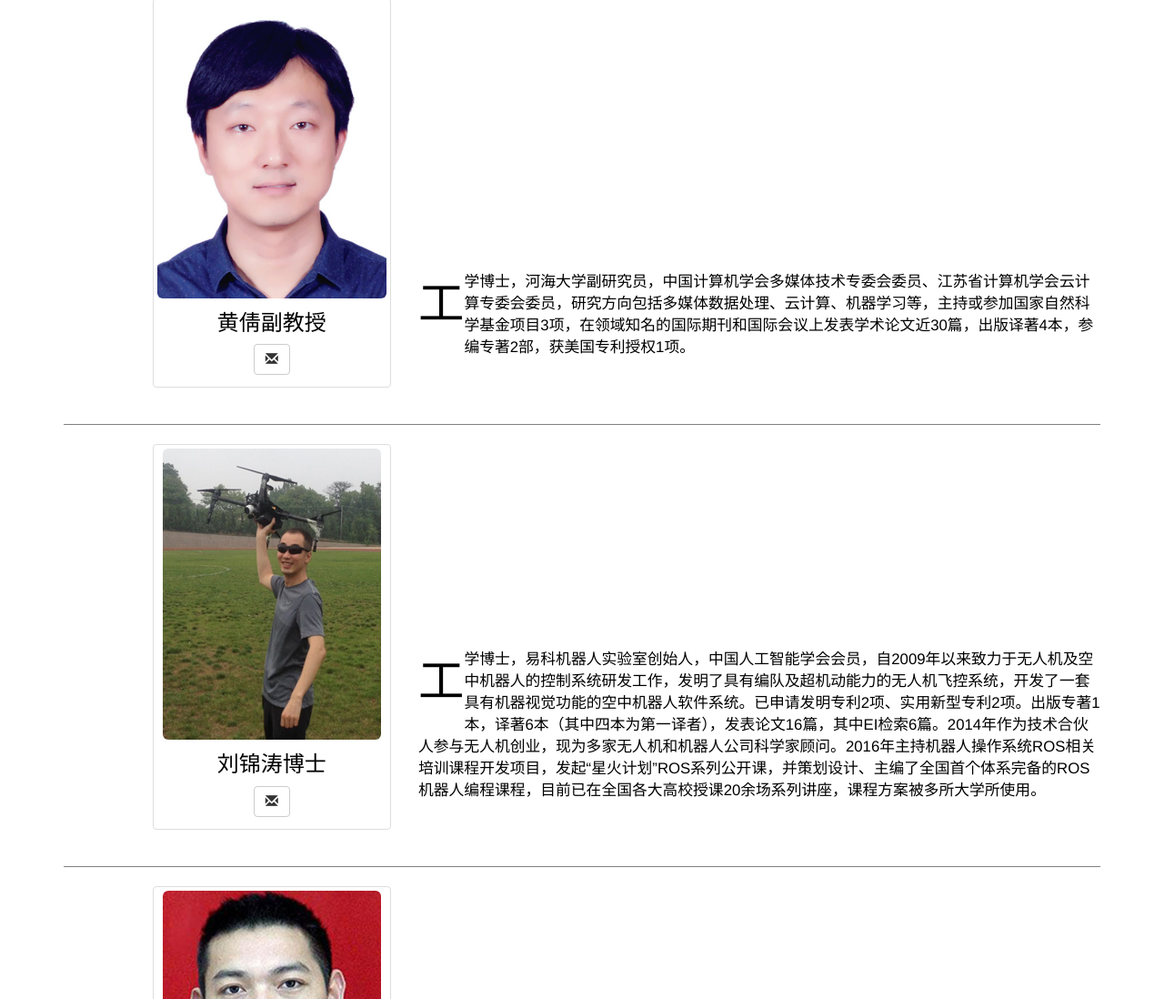
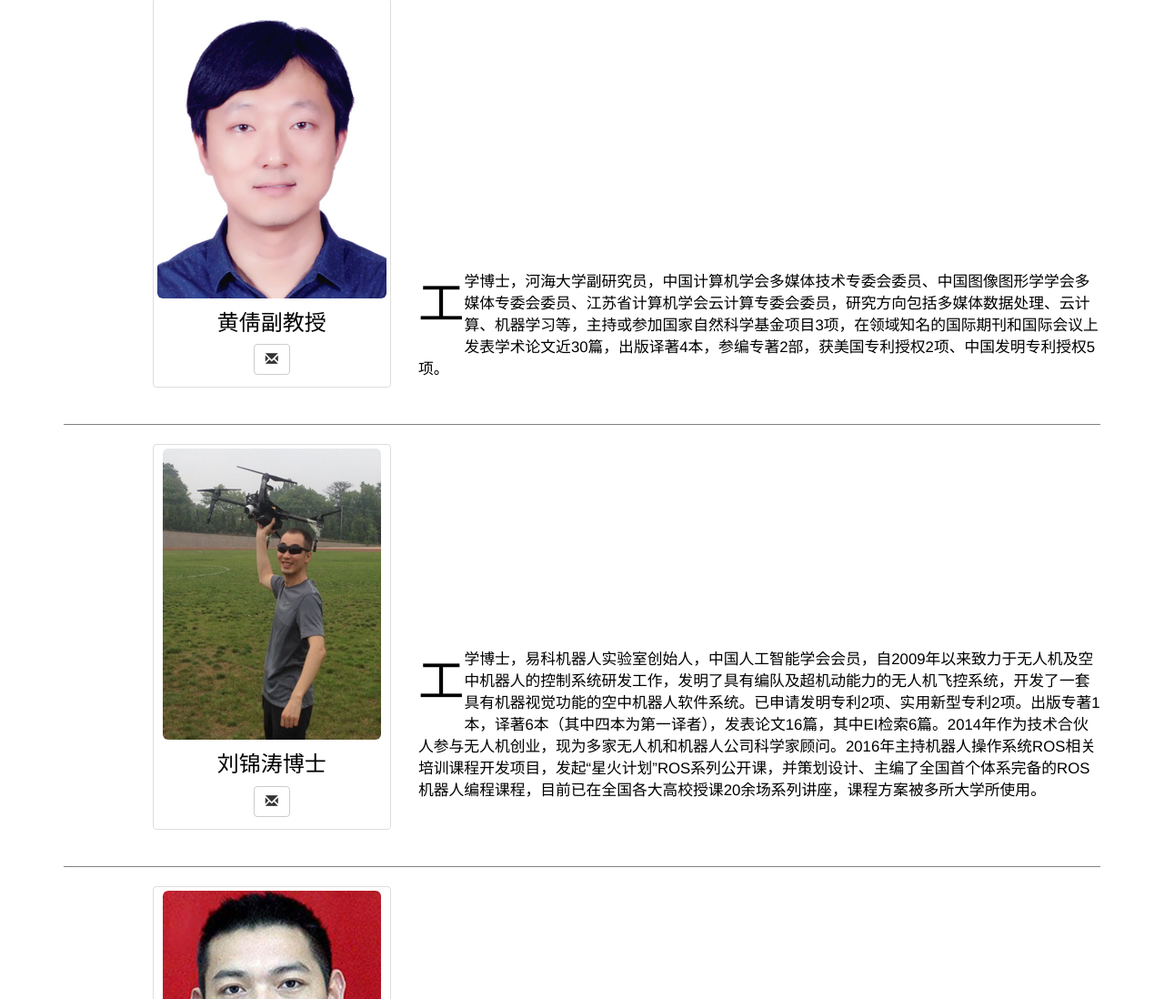
Before and after one commit to BlackAnt02/BlackAnt02.github.io, a plain HTML site: page aboutus.html in a window 1280 px wide. Shown: the part 695-1793 px from the top of the page at 91% size. Drawn offline with Linux system fonts and the light colour scheme.

Commit message:
Update aboutus.html

```diff
--- a/aboutus.html
+++ b/aboutus.html
@@ -110,7 +110,7 @@
   			</div>
 			<div class="col-md-8 col-sm-8 col-xs-12">
 				<div style="color:black;float:bottom;margin-top:40%;font-size:120%">
-					<p><p style="font-size:300%;float:left">工</p>学博士，河海大学副研究员，中国计算机学会多媒体技术专委会委员、江苏省计算机学会云计算专委会委员，研究方向包括多媒体数据处理、云计算、机器学习等，主持或参加国家自然科学基金项目3项，在领域知名的国际期刊和国际会议上发表学术论文近30篇，出版译著4本，参编专著2部，获美国专利授权1项。</p>
+					<p><p style="font-size:300%;float:left">工</p>学博士，河海大学副研究员，中国计算机学会多媒体技术专委会委员、中国图像图形学学会多媒体专委会委员、江苏省计算机学会云计算专委会委员，研究方向包括多媒体数据处理、云计算、机器学习等，主持或参加国家自然科学基金项目3项，在领域知名的国际期刊和国际会议上发表学术论文近30篇，出版译著4本，参编专著2部，获美国专利授权2项、中国发明专利授权5项。</p>
 				</div>
 			</div>
 		</div>
```
